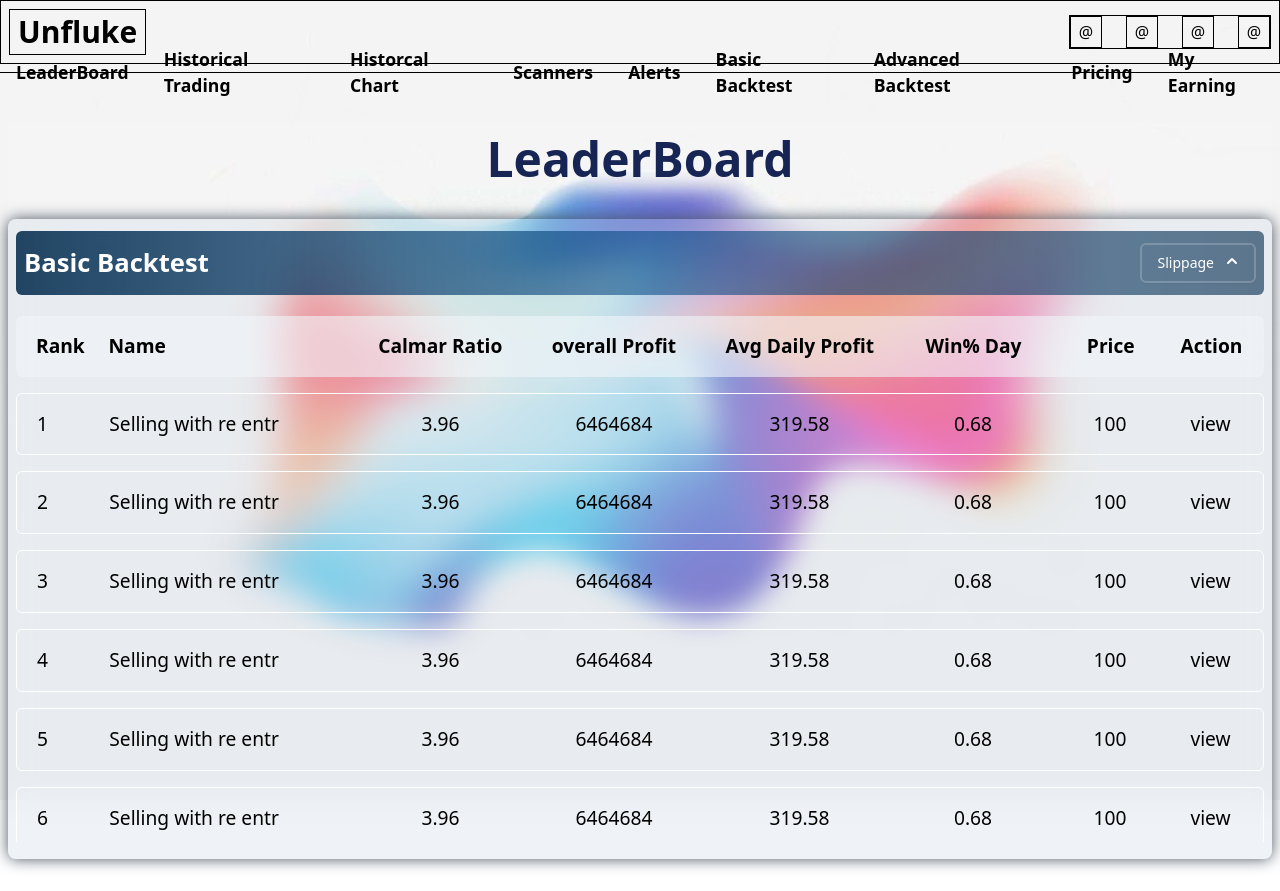
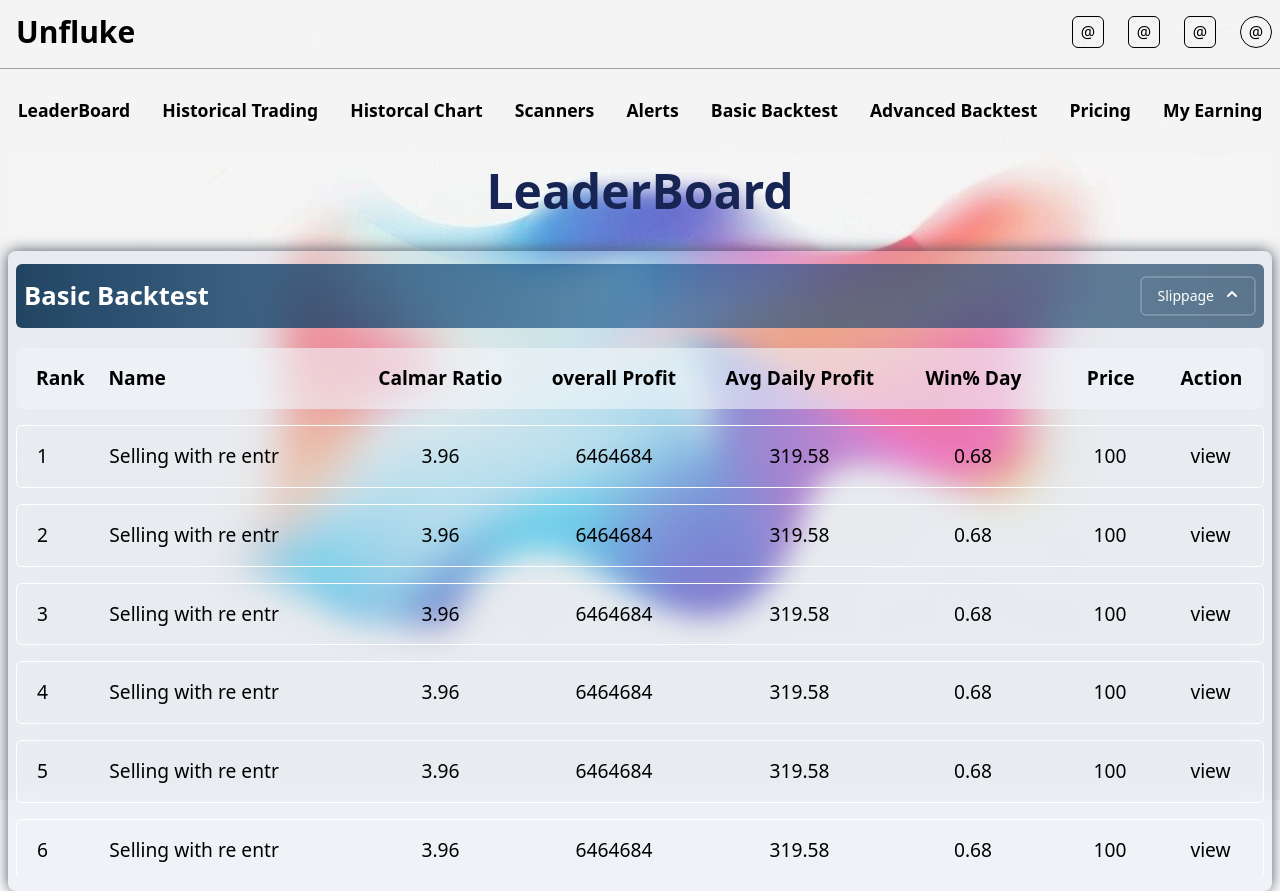
Before and after one commit to debojeet2004/Unfluke, a React (Vite) app: page / in a window 1280 px wide. Before the commit the page ends 859 px from the top, so only its background shows below. Built offline with nearby package versions, Linux system fonts and the light colour scheme.

Commit message:
Design chnages

```diff
--- a/src/App.jsx
+++ b/src/App.jsx
@@ -4,15 +4,14 @@ import {Container, Navbar, Subbar} from "./Components/Components"
 
 function App() {
   return (
-    <div className={`flex flex-col gap-2 h-screen font-sans`}>
+    <div className={`flex flex-col h-screen gap-1 font-sans`}>
       <Container classes={` flex flex-col gap-4 justify-center items-center text-white`}>
         <Navbar/>
       </Container>
-      <div className=" bg-black h-[1px]"/>
-      <Container classes={`flex flex-col gap-4 justify-center items-center text-white px-2 py-4 bg-opacity-15 `} >
+      <div className=" bg-black bg-opacity-35 h-[1px]"/>
+      <Container classes={`lg:h-[55rem] flex flex-col lg:gap-6 justify-start items-center text-white px-2 py-4 bg-opacity-15 `} >
         <Subbar/>
         <Outlet/>
-
       </Container>
     </div>
   )
--- a/src/Components/Navbar/Navbar.jsx
+++ b/src/Components/Navbar/Navbar.jsx
@@ -2,13 +2,13 @@
 
 function Navbar() {
     return (
-        <div className="border w-full p-2 flex justify-between items-center">
-            <div className="border p-1 px-2 font-semibold md:text-2xl lg:text-3xl">Unfluke</div>
-            <div className="border flex gap-6">
-            <div className="w-8 h-8 border flex justify-center items-center" >@</div>
-            <div className="w-8 h-8 border flex justify-center items-center" >@</div>
-            <div className="w-8 h-8 border flex justify-center items-center" >@</div>
-            <div className="w-8 h-8 border flex justify-center items-center" >@</div>
+        <div className=" w-full p-2 flex justify-between items-center">
+            <div className=" p-1 px-2 font-semibold md:text-2xl lg:text-3xl">Unfluke</div>
+            <div className=" flex gap-6">
+            <div className="w-8 h-8 border flex justify-center items-center rounded-md" >@</div>
+            <div className="w-8 h-8 border flex justify-center items-center rounded-md" >@</div>
+            <div className="w-8 h-8 border flex justify-center items-center rounded-md" >@</div>
+            <div className="w-8 h-8 border flex justify-center items-center rounded-full" >@</div>
             </div>
         </div>
     )
--- a/src/Components/Navbar/Subbar.jsx
+++ b/src/Components/Navbar/Subbar.jsx
@@ -2,7 +2,7 @@ import { Link } from "react-router-dom"
 
 function Subbar() {
     return (
-        <div className="w-full flex flex-col gap-6 md:flex-row  items-center p-2  text-[.8rem] md:text-[.7rem] md:justify-between lg:justify-start lg:gap-[1.8rem] lg:text-[.9rem] xl:text-[1.1rem] xl:gap-[2.2rem]  md:gap-2">
+        <div className="vorder w-full flex flex-col gap-6 md:flex-row  items-center p-2  text-[.8rem] md:text-[.7rem] md:justify-around  lg:gap-[1.8rem] lg:text-[.9rem] xl:text-[1.1rem]   md:gap-2">
             <Link to={`/`} className=" cursor-pointer font-semibold hover:underline decoration-2 underline-offset-4">LeaderBoard</Link>
             <Link to={`HistoricalTrading`} className=" cursor-pointer font-semibold hover:underline decoration-2 underline-offset-4">Historical Trading</Link>
             <Link to={`Historcal Chart`} className=" cursor-pointer font-semibold hover:underline decoration-2 underline-offset-4">Historcal Chart</Link>
--- /dev/null
+++ b/src/Pages/errorpage/Errorpage.jsx
@@ -0,0 +1,16 @@
+import React from 'react'
+import { Link } from 'react-router-dom'
+import { Container } from '../../Components/Components'
+
+function Errorpage() {
+    return (
+        <Container>
+            <div className='h-screen w-full flex flex-col gap-10 justify-center items-center'>
+                <p className='text-[4rem] capitalize'>work in progress 🧑‍🏭</p>
+                <Link to="/" className='border p-4  rounded-full'>Go to Home</Link>
+            </div>
+        </Container>
+    )
+}
+
+export default Errorpage
```
Also changed, not shown: src/main.jsx (+9 -8 lines).
